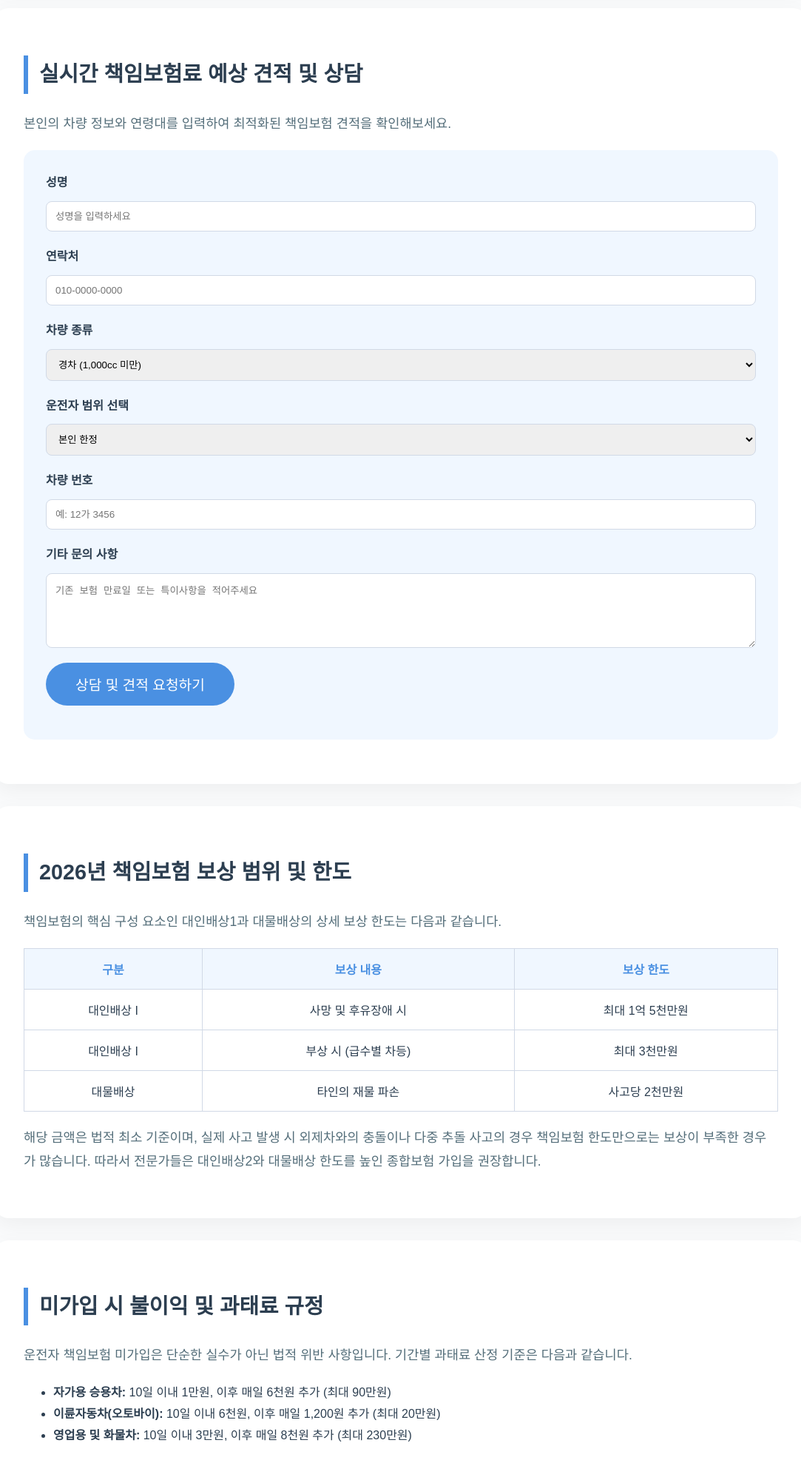
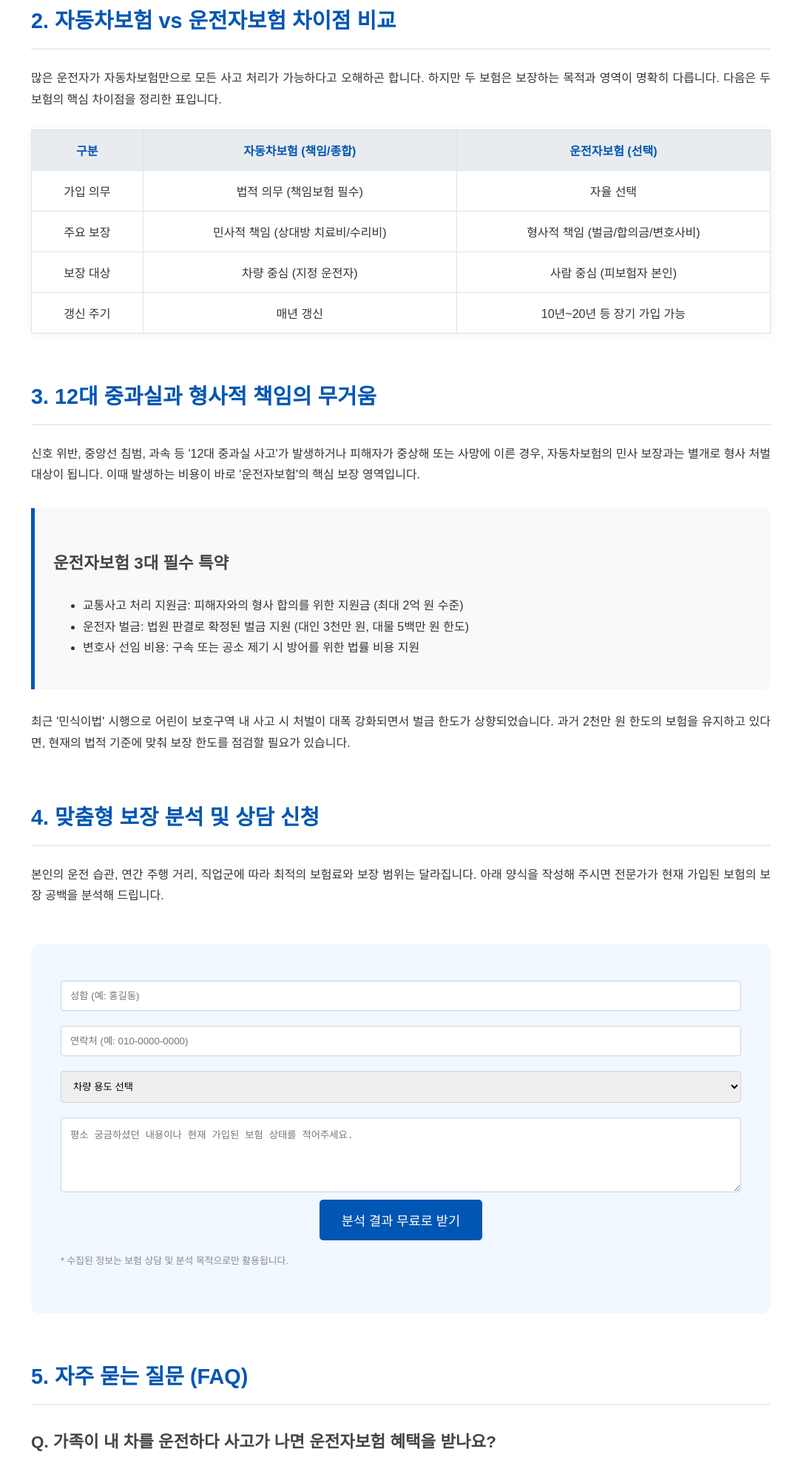
Before and after one commit to firemoney81-naldon/bohumndriveri, a website: page index.html in a window 1280 px wide. Shown: the part 678-2652 px from the top of the page at 74% size, without its empty margins (98-1181 px from the left). Drawn offline with Linux system fonts and the light colour scheme.

Commit message:
Update index.html

```diff
--- a/index.html
+++ b/index.html
@@ -2,282 +2,255 @@
     <script type="application/ld+json">
     {
       "@context": "https://schema.org",
-    "@type": "Article",
-    "headline": "2026 운전자 책임보험 완벽 분석 보고서",
-    "description": "운전자라면 반드시 알아야 할 책임보험의 법적 의무와 보상 범위에 대한 상세 가이드입니다.",
-    "author": {
-      "@type": "Organization",
-      "name": "운전자 보험 정보 센터"
-    },
-    "datePublished": "2026-01-01",
-    "publisher": {
-      "@type": "Organization",
-      "name": "보험 전문 미디어"
-    }
+      "@type": "FAQPage",
+      "mainEntity": [{
+        "@type": "Question",
+        "name": "운전자 책임보험과 일반 운전자보험의 차이는 무엇인가요?",
+        "content": "자동차 책임보험은 법적 의무 보험이며 타인의 민사적 피해를 보상합니다. 반면 운전자보험은 선택 사항으로 본인의 형사적 책임(벌금, 합의금 등)을 보상합니다."
+      }]
     }
     </script>
 
     <style>
         :root {
-      --primary-color: #4a90e2;
-      --secondary-color: #f0f7ff;
-      --accent-color: #e67e22;
-      --text-main: #2c3e50;
-      --text-sub: #546e7a;
-      --bg-light: #fafbfc;
-      --white: #ffffff;
-      --border-color: #d1d9e6;
+            --primary-color: #0056b3;
+            --secondary-color: #e9ecef;
+            --accent-color: #28a745;
+            --text-main: #333333;
+            --text-sub: #666666;
+            --bg-light: #fdfdfd;
         }
 
         body {
-      font-family: 'Pretendard', 'Noto Sans KR', sans-serif;
+            font-family: 'Noto Sans KR', sans-serif;
             line-height: 1.8;
             margin: 0;
             padding: 0;
             color: var(--text-main);
-      background-color: var(--bg-light);
+            background-color: #ffffff;
         }
 
         header {
-      background: linear-gradient(135deg, #ffffff 0%, #f0f7ff 100%);
+            background: linear-gradient(135deg, #0056b3, #007bff);
+            color: #ffffff;
             text-align: center;
-      padding: 60px 20px;
-      border-bottom: 1px solid var(--border-color);
+            padding: 80px 20px;
         }
 
-    header h1 {
-      font-size: 2.5rem;
-      color: var(--primary-color);
-      margin-bottom: 20px;
-      letter-spacing: -1px;
-    }
+        header h1 { font-size: 2.5rem; margin-bottom: 20px; font-weight: 700; }
+        header p { font-size: 1.2rem; opacity: 0.9; }
 
-    .container { max-width: 1100px; margin: auto; padding: 20px; }
+        .container { max-width: 1000px; margin: auto; padding: 40px 20px; }
 
-    section {
-      background: var(--white);
-      padding: 40px;
-      margin-bottom: 30px;
-      border-radius: 20px;
-      box-shadow: 0 10px 30px rgba(0,0,0,0.05);
-    }
-
+        section { margin-bottom: 60px; }
         h2 {
             font-size: 1.8rem;
-      border-left: 6px solid var(--primary-color);
-      padding-left: 15px;
+            color: var(--primary-color);
+            border-bottom: 2px solid var(--secondary-color);
+            padding-bottom: 10px;
             margin-bottom: 25px;
-      color: var(--text-main);
         }
+        h3 { font-size: 1.4rem; color: #444; margin-top: 30px; }
 
-    h3 { font-size: 1.4rem; color: var(--primary-color); margin-top: 30px; }
+        p { margin-bottom: 20px; text-align: justify; }
 
-    p { margin-bottom: 20px; font-size: 1.1rem; color: var(--text-sub); }
-
-    table {
+        .info-table {
             width: 100%;
             border-collapse: collapse;
-      margin: 20px 0;
-      background-color: var(--white);
+            margin: 25px 0;
+            background-color: #fff;
+            box-shadow: 0 2px 15px rgba(0,0,0,0.05);
         }
-
-    table th, table td {
-      border: 1px solid var(--border-color);
+        .info-table th, .info-table td {
+            border: 1px solid #dee2e6;
             padding: 15px;
             text-align: center;
         }
+        .info-table th { background-color: var(--secondary-color); color: var(--primary-color); }
 
-    table th { background-color: var(--secondary-color); color: var(--primary-color); }
-
-    .input-group {
-      background: var(--secondary-color);
-      padding: 30px;
-      border-radius: 15px;
-      margin: 20px 0;
+        .highlight-box {
+            background-color: #f8f9fa;
+            border-left: 5px solid var(--primary-color);
+            padding: 25px;
+            margin: 30px 0;
+            border-radius: 0 8px 8px 0;
         }
 
-    .input-group label { display: block; margin-bottom: 10px; font-weight: bold; }
+        .cta-section {
+            background-color: #f1f8ff;
+            padding: 40px;
+            border-radius: 12px;
+            text-align: center;
+            margin-top: 50px;
+        }
 
-    input[type="text"], input[type="number"], select, textarea {
+        input, textarea, select {
             width: 100%;
             padding: 12px;
-      margin-bottom: 20px;
-      border: 1px solid var(--border-color);
-      border-radius: 8px;
+            margin: 10px 0;
+            border: 1px solid #ced4da;
+            border-radius: 4px;
             box-sizing: border-box;
         }
 
-    .btn-submit {
+        .submit-btn {
             background-color: var(--primary-color);
             color: white;
-      padding: 15px 40px;
+            padding: 15px 30px;
             border: none;
-      border-radius: 30px;
-      font-size: 1.2rem;
+            border-radius: 5px;
+            font-size: 1.1rem;
             cursor: pointer;
-      transition: transform 0.2s;
+            transition: 0.3s;
+        }
+        .submit-btn:hover { background-color: #004494; }
+
+        .external-links {
+            margin-top: 50px;
+            padding: 20px;
+            background-color: #f8f9fa;
+            border-radius: 8px;
+        }
+        .external-links a {
+            color: var(--primary-color);
+            text-decoration: none;
+            display: block;
+            margin-bottom: 10px;
         }
 
-    .btn-submit:hover { transform: translateY(-3px); background-color: #357abd; }
-
-    .external-links {
-      background: #f8f9fa;
-      padding: 20px;
-      border-radius: 10px;
-      margin-top: 40px;
-    }
-
-    .external-links a {
-      display: inline-block;
-      margin-right: 15px;
-      color: var(--primary-color);
-      text-decoration: none;
+        footer {
+            background-color: #343a40;
+            color: #fff;
+            text-align: center;
+            padding: 40px 20px;
             font-size: 0.9rem;
         }
 
-    footer {
-      background-color: #2c3e50;
-      color: #bdc3c7;
-      text-align: center;
-      padding: 40px 20px;
-      margin-top: 50px;
-    }
-
-    .highlight { color: var(--accent-color); font-weight: bold; }
+        .keyword-cloud { font-size: 0.8rem; color: #999; margin-top: 20px; }
     </style>
 </head>
 <body>
 
 <header>
-    <h1>2026 운전자 책임보험 법적 의무 및 가입 가이드</h1>
-    <p>자동차 소유자라면 반드시 가입해야 하는 책임보험의 모든 정보를 분석하여 제공합니다.</p>
+    <h1>운전자 책임보험 및 운전자보험 핵심 요약</h1>
+    <p>도로 위 예상치 못한 위험, 법적 의무와 형사적 책임으로부터 당신을 보호하는 방법</p>
 </header>
 
 <div class="container">
     <section id="intro">
-      <h2>운전자 책임보험의 정의와 법적 근거</h2>
-      <p>운전자 책임보험이란 자동차손해배상 보장법 제5조에 의거하여 자동차 소유자가 의무적으로 가입해야 하는 보험을 의미합니다. 이는 사고 발생 시 피해자에 대한 최소한의 인적, 물적 보상을 보장하기 위한 사회 보장적 성격의 제도입니다.</p>
-      <p>흔히 책임보험은 대인배상1과 대물배상(2천만원 한도)을 합친 개념으로 이해됩니다. 2026년 기준, 도로 위를 주행하는 모든 차량은 해당 보험에 가입되어 있어야 하며 이를 위반할 시 상당한 금액의 과태료 및 형사 처벌의 대상이 될 수 있습니다.</p>
+        <h2>1. 운전자 책임보험의 정의와 법적 근거</h2>
+        <p>
+            자동차를 소유한 사람이라면 누구나 가입해야 하는 '자동차 책임보험'은 자동차손해배상 보장법 제5조에 따라 의무화되어 있습니다. 이는 사고 발생 시 피해자가 최소한의 보상을 받을 수 있도록 국가에서 강제하는 제도로, 미가입 시 과태료 부과 및 번호판 영치 등의 행정 처분을 받을 수 있습니다.
+        </p>
+        <p>
+            책임보험은 크게 대인배상 I과 대물배상으로 나뉩니다. 대인배상 I은 사망 시 최대 1억 5천만 원, 부상 시 등급에 따라 최대 3천만 원까지 보상하며, 대물배상은 사고당 최소 2천만 원 이상 가입해야 합니다. 하지만 도로 위에서의 사고는 이러한 최소 보장 한도를 훌쩍 넘어서는 경우가 많습니다.
+        </p>
     </section>
 
-    <section id="input-tool">
-      <h2>실시간 책임보험료 예상 견적 및 상담</h2>
-      <p>본인의 차량 정보와 연령대를 입력하여 최적화된 책임보험 견적을 확인해보세요.</p>
-      <div class="input-group">
-        <form action="#" method="post">
-          <label>성명</label>
-          <input type="text" placeholder="성명을 입력하세요">
-
-          <label>연락처</label>
-          <input type="text" placeholder="010-0000-0000">
-
-          <label>차량 종류</label>
-          <select>
-            <option>경차 (1,000cc 미만)</option>
-            <option>승용차 (소형/중형/대형)</option>
-            <option>SUV/RV</option>
-            <option>화물차/특수차</option>
-          </select>
-
-          <label>운전자 범위 선택</label>
-          <select>
-            <option>본인 한정</option>
-            <option>부부 한정</option>
-            <option>가족 한정</option>
-            <option>누구나 운전</option>
-          </select>
-
-          <label>차량 번호</label>
-          <input type="text" placeholder="예: 12가 3456">
-
-          <label>기타 문의 사항</label>
-          <textarea rows="5" placeholder="기존 보험 만료일 또는 특이사항을 적어주세요"></textarea>
-
-          <button type="button" class="btn-submit">상담 및 견적 요청하기</button>
-        </form>
-      </div>
-    </section>
-
-    <section id="coverage">
-      <h2>2026년 책임보험 보상 범위 및 한도</h2>
-      <p>책임보험의 핵심 구성 요소인 대인배상1과 대물배상의 상세 보상 한도는 다음과 같습니다.</p>
-      <table>
+    <section id="comparison">
+        <h2>2. 자동차보험 vs 운전자보험 차이점 비교</h2>
+        <p>
+            많은 운전자가 자동차보험만으로 모든 사고 처리가 가능하다고 오해하곤 합니다. 하지만 두 보험은 보장하는 목적과 영역이 명확히 다릅니다. 다음은 두 보험의 핵심 차이점을 정리한 표입니다.
+        </p>
+        <table class="info-table">
             <thead>
                 <tr>
                     <th>구분</th>
-            <th>보상 내용</th>
-            <th>보상 한도</th>
+                    <th>자동차보험 (책임/종합)</th>
+                    <th>운전자보험 (선택)</th>
                 </tr>
             </thead>
             <tbody>
                 <tr>
-            <td>대인배상 I</td>
-            <td>사망 및 후유장애 시</td>
-            <td>최대 1억 5천만원</td>
+                    <td>가입 의무</td>
+                    <td>법적 의무 (책임보험 필수)</td>
+                    <td>자율 선택</td>
                 </tr>
                 <tr>
-            <td>대인배상 I</td>
-            <td>부상 시 (급수별 차등)</td>
-            <td>최대 3천만원</td>
+                    <td>주요 보장</td>
+                    <td>민사적 책임 (상대방 치료비/수리비)</td>
+                    <td>형사적 책임 (벌금/합의금/변호사비)</td>
                 </tr>
                 <tr>
-            <td>대물배상</td>
-            <td>타인의 재물 파손</td>
-            <td>사고당 2천만원</td>
+                    <td>보장 대상</td>
+                    <td>차량 중심 (지정 운전자)</td>
+                    <td>사람 중심 (피보험자 본인)</td>
+                </tr>
+                <tr>
+                    <td>갱신 주기</td>
+                    <td>매년 갱신</td>
+                    <td>10년~20년 등 장기 가입 가능</td>
                 </tr>
             </tbody>
         </table>
-      <p>해당 금액은 법적 최소 기준이며, 실제 사고 발생 시 외제차와의 충돌이나 다중 추돌 사고의 경우 책임보험 한도만으로는 보상이 부족한 경우가 많습니다. 따라서 전문가들은 대인배상2와 대물배상 한도를 높인 종합보험 가입을 권장합니다.</p>
     </section>
 
-    <section id="penalty">
-      <h2>미가입 시 불이익 및 과태료 규정</h2>
-      <p>운전자 책임보험 미가입은 단순한 실수가 아닌 법적 위반 사항입니다. 기간별 과태료 산정 기준은 다음과 같습니다.</p>
+
+
+    <section id="criminal-responsibility">
+        <h2>3. 12대 중과실과 형사적 책임의 무거움</h2>
+        <p>
+            신호 위반, 중앙선 침범, 과속 등 '12대 중과실 사고'가 발생하거나 피해자가 중상해 또는 사망에 이른 경우, 자동차보험의 민사 보장과는 별개로 형사 처벌 대상이 됩니다. 이때 발생하는 비용이 바로 '운전자보험'의 핵심 보장 영역입니다.
+        </p>
+        <div class="highlight-box">
+            <h3>운전자보험 3대 필수 특약</h3>
             <ul>
-        <li><strong>자가용 승용차:</strong> 10일 이내 1만원, 이후 매일 6천원 추가 (최대 90만원)</li>
-        <li><strong>이륜자동차(오토바이):</strong> 10일 이내 6천원, 이후 매일 1,200원 추가 (최대 20만원)</li>
-        <li><strong>영업용 및 화물차:</strong> 10일 이내 3만원, 이후 매일 8천원 추가 (최대 230만원)</li>
+                <li>교통사고 처리 지원금: 피해자와의 형사 합의를 위한 지원금 (최대 2억 원 수준)</li>
+                <li>운전자 벌금: 법원 판결로 확정된 벌금 지원 (대인 3천만 원, 대물 5백만 원 한도)</li>
+                <li>변호사 선임 비용: 구속 또는 공소 제기 시 방어를 위한 법률 비용 지원</li>
             </ul>
-      <p>미가입 상태로 운행 중 적발될 경우 1년 이하의 징역 또는 1천만원 이하의 벌금형에 처해질 수 있으므로 반드시 갱신 날짜를 확인해야 합니다.</p>
+        </div>
+        <p>
+            최근 '민식이법' 시행으로 어린이 보호구역 내 사고 시 처벌이 대폭 강화되면서 벌금 한도가 상향되었습니다. 과거 2천만 원 한도의 보험을 유지하고 있다면, 현재의 법적 기준에 맞춰 보장 한도를 점검할 필요가 있습니다.
+        </p>
     </section>
 
-    <section id="related-keywords">
-      <h2>함께 많이 찾는 정보 및 관련 키워드</h2>
-      <p>운전자 책임보험과 관련하여 검색자들이 자주 확인하는 정보들을 정리하였습니다.</p>
-      <ul>
-        <li><strong>자동차보험 책임보험 차이:</strong> 책임보험은 법적 의무 가입 사항이며, 종합보험은 선택 사항입니다.</li>
-        <li><strong>임시운전자특약:</strong> 명절이나 휴가철 타인이 운전할 때 일시적으로 범위를 확대하는 기능입니다.</li>
-        <li><strong>무보험차 상해:</strong> 상대방이 책임보험조차 가입하지 않았을 때 내 보험으로 보상받는 담보입니다.</li>
-        <li><strong>운전자보험 필요성:</strong> 자동차보험이 민사적 책임을 진다면, 운전자보험은 형사적 책임(벌금, 합의금)을 보장합니다.</li>
-      </ul>
+    <section id="consultation">
+        <h2>4. 맞춤형 보장 분석 및 상담 신청</h2>
+        <p>
+            본인의 운전 습관, 연간 주행 거리, 직업군에 따라 최적의 보험료와 보장 범위는 달라집니다. 아래 양식을 작성해 주시면 전문가가 현재 가입된 보험의 보장 공백을 분석해 드립니다.
+        </p>
+        <div class="cta-section">
+            <form action="#" method="post">
+                <input type="text" name="name" placeholder="성함 (예: 홍길동)" required>
+                <input type="tel" name="phone" placeholder="연락처 (예: 010-0000-0000)" required>
+                <select name="car_type">
+                    <option value="">차량 용도 선택</option>
+                    <option value="private">자가용</option>
+                    <option value="business">영업용/화물</option>
+                    <option value="rental">렌터카/카셰어링</option>
+                </select>
+                <textarea name="message" rows="5" placeholder="평소 궁금하셨던 내용이나 현재 가입된 보험 상태를 적어주세요."></textarea>
+                <button type="submit" class="submit-btn">분석 결과 무료로 받기</button>
+            </form>
+            <p style="font-size: 0.8rem; color: #888; margin-top: 15px;">* 수집된 정보는 보험 상담 및 분석 목적으로만 활용됩니다.</p>
+        </div>
     </section>
 
     <section id="faq">
-      <h2>자주 묻는 질문 (FAQ)</h2>
-      <h3>질문. 책임보험만 가입해도 번호판 교부가 가능한가요?</h3>
-      <p>답변. 네, 신규 차량 등록 시 책임보험 가입 증명서만 있으면 법적으로 번호판 발급과 차량 등록이 가능합니다.</p>
+        <h2>5. 자주 묻는 질문 (FAQ)</h2>
+        <h3>Q. 가족이 내 차를 운전하다 사고가 나면 운전자보험 혜택을 받나요?</h3>
+        <p>운전자보험은 차량이 아닌 '사람'에게 귀속되는 보험입니다. 따라서 운전자보험 가입자 본인이 운전 중일 때만 보장받습니다. 가족도 보장을 받으려면 가족 운전자 특약을 가입하거나 각각 가입해야 합니다.</p>
 
-      <h3>질문. 주말에도 책임보험 가입이 가능한가요?</h3>
-      <p>답변. 대부분의 다이렉트 보험사를 통해 온라인으로 24시간 실시간 가입이 가능하며 즉시 효력이 발생합니다.</p>
-
-      <h3>질문. 중고차 구매 시 책임보험 승계가 되나요?</h3>
-      <p>답변. 보험은 사람이 아닌 차량과 명의자에 귀속되므로 구매자가 새로 가입하거나 기존 보험을 이전받아야 합니다.</p>
+        <h3>Q. 음주운전이나 무면허 사고도 보장되나요?</h3>
+        <p>절대 아닙니다. 음주운전, 무면허 운전, 뺑소니 사고는 보험의 면책 사항으로, 운전자보험뿐만 아니라 자동차보험에서도 엄격히 제한됩니다.</p>
     </section>
 
-    <div class="external-links">
-      <p>전문성 확인을 위한 외부 참조 링크:</p>
-      <a href="https://www.gov.kr" target="_blank">정부24 자동차보험 안내</a>
-      <a href="https://www.fss.or.kr" target="_blank">금융감독원 보험 가이드</a>
-      <a href="https://www.knia.or.kr" target="_blank">손해보험협회</a>
-      <a href="https://namu.wiki/w/%EC%9Automobile%20Insurance" target="_blank">나무위키 자동차보험 문서</a>
-      <a href="https://www.kidi.or.kr" target="_blank">보험개발원</a>
+    <section class="external-links">
+        <h2>신뢰할 수 있는 관련 정보 링크</h2>
+        <a href="https://namu.wiki/w/%EC%9A%B4%EC%A0%84%EC%9E%90%EB%B3%B4%ED%97%98" target="_blank">나무위키: 운전자보험 정의 및 특징</a>
+        <a href="https://www.fss.or.kr" target="_blank">금융감독원: 보험 가입 시 유의사항 안내</a>
+        <a href="https://www.law.go.kr" target="_blank">국가법령정보센터: 자동차손해배상 보장법 확인</a>
+        <a href="https://www.koroad.or.kr" target="_blank">도로교통공단: 교통사고 처리 절차 및 교육</a>
+        <a href="https://www.khis.or.kr" target="_blank">보험개발원: 자동차 보험 정보 조회</a>
+    </section>
+
+    <div class="keyword-cloud">
+        연관 검색어: 대전운전자보험, 자동차책임보험과태료, 12대중과실벌금, 운전자보험가격비교, 보관이사, 원룸이사, 사무실이사, 자동차보험료계산, 형사합의서양식, 민식이법벌금액수, 변호사선임비용한도, 자동차사고부상치료비14급
     </div>
 </div>
 
 <footer>
-    <p>© 2026 운전자 책임보험 정보 센터. All rights reserved.</p>
-    <p>본 사이트의 정보는 법적 참고 자료로만 활용하시기 바라며 정확한 내용은 약관을 참조하시기 바랍니다.</p>
+    <p>&copy; 2026 운전자 책임보험 정보 센터. All rights reserved.</p>
+    <p>본 사이트의 정보는 법적 조언을 대신할 수 없으며, 상세한 내용은 개별 약관을 참조하시기 바랍니다.</p>
 </footer>
-
-</body>
-</html>
```
Lines whose indentation alone changed are shown as unchanged.
